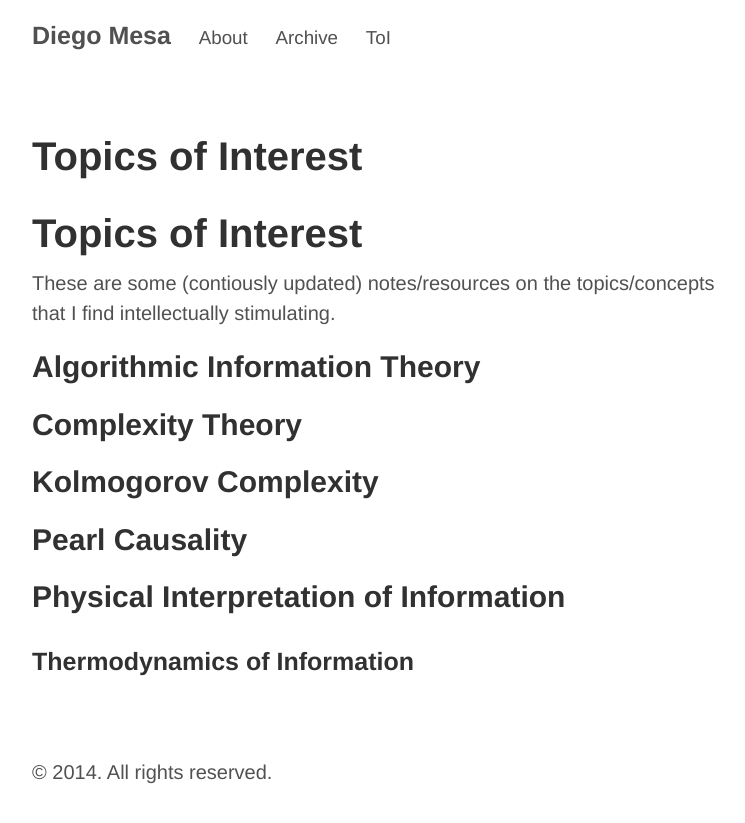
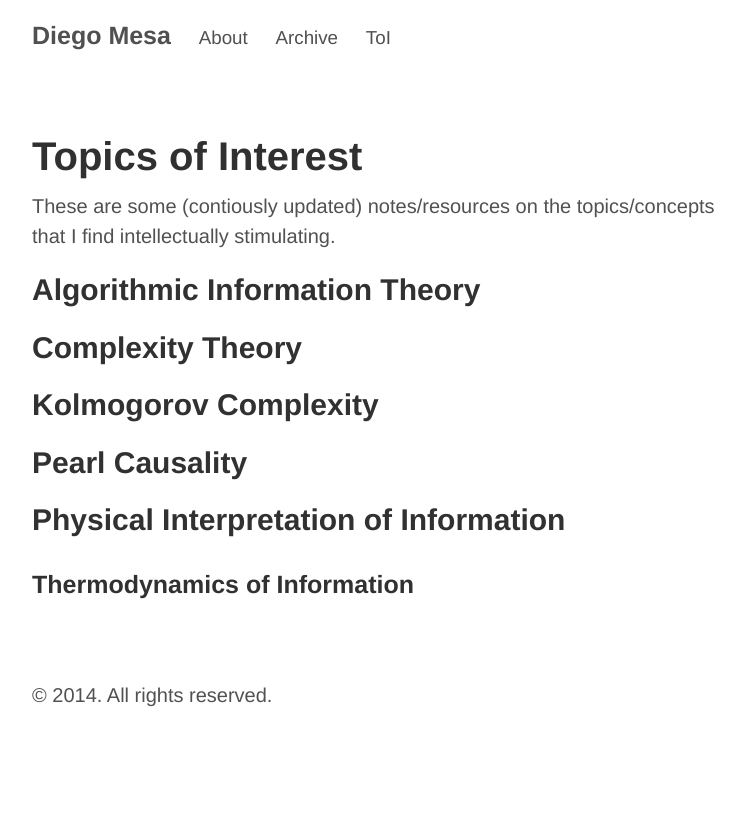
Before and after one commit to diego898/diego898.github.io, a Jekyll site: the page built from toi.md, in a window 1280 px wide. Shown: the top 823 px of the page, without its empty margins (248-993 px from the left). Built offline with Jekyll 4.4.1, drawn with Linux system fonts in a browser that asks for light colours.

Commit message:
Updated toi.md

```diff
--- a/toi.md
+++ b/toi.md
@@ -1,9 +1,9 @@
 ---
 layout: page
 title: Topics of Interest
+published: true
 ---
 
-# Topics of Interest
 These are some (contiously updated) notes/resources on the topics/concepts that I find intellectually stimulating.
 
 ## Algorithmic Information Theory
```
